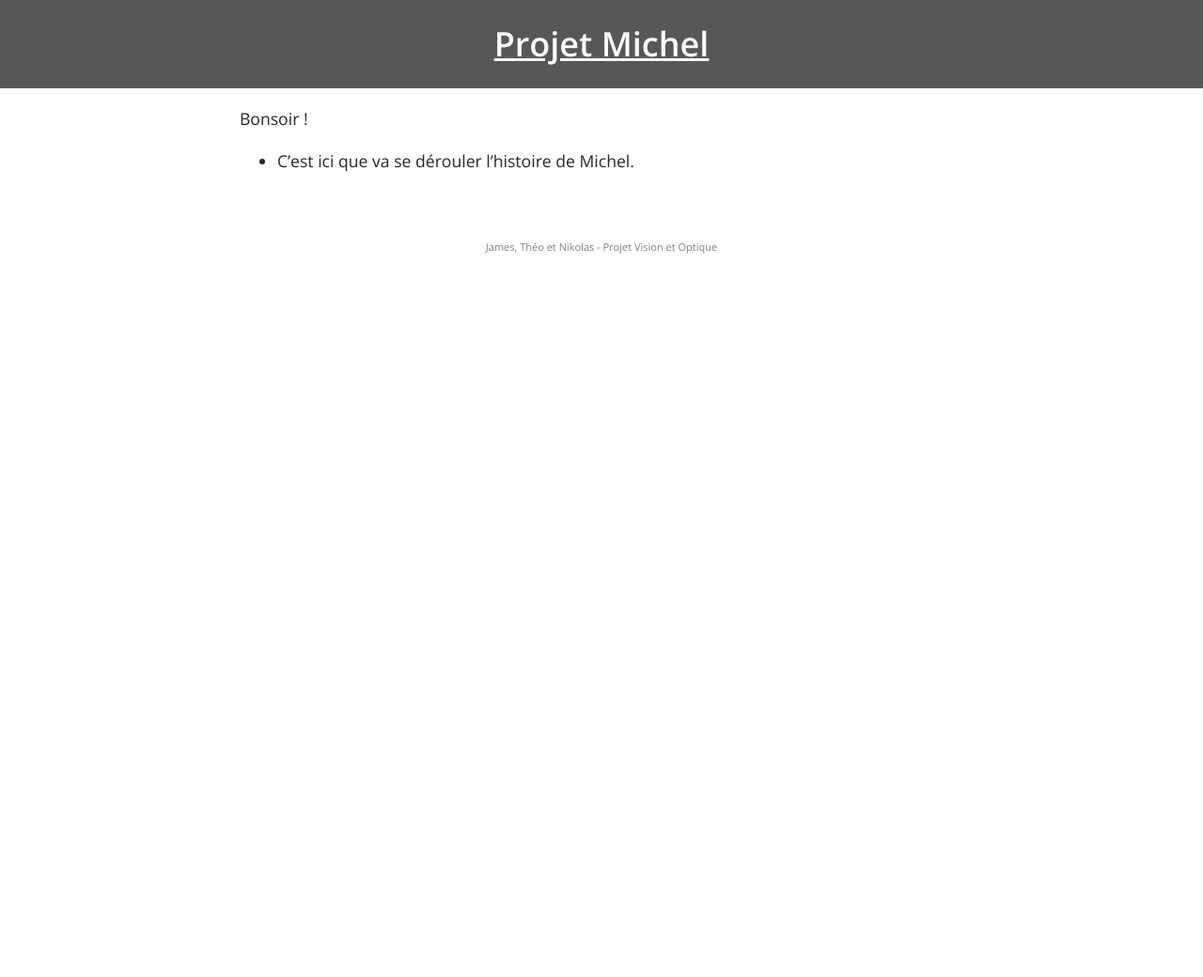
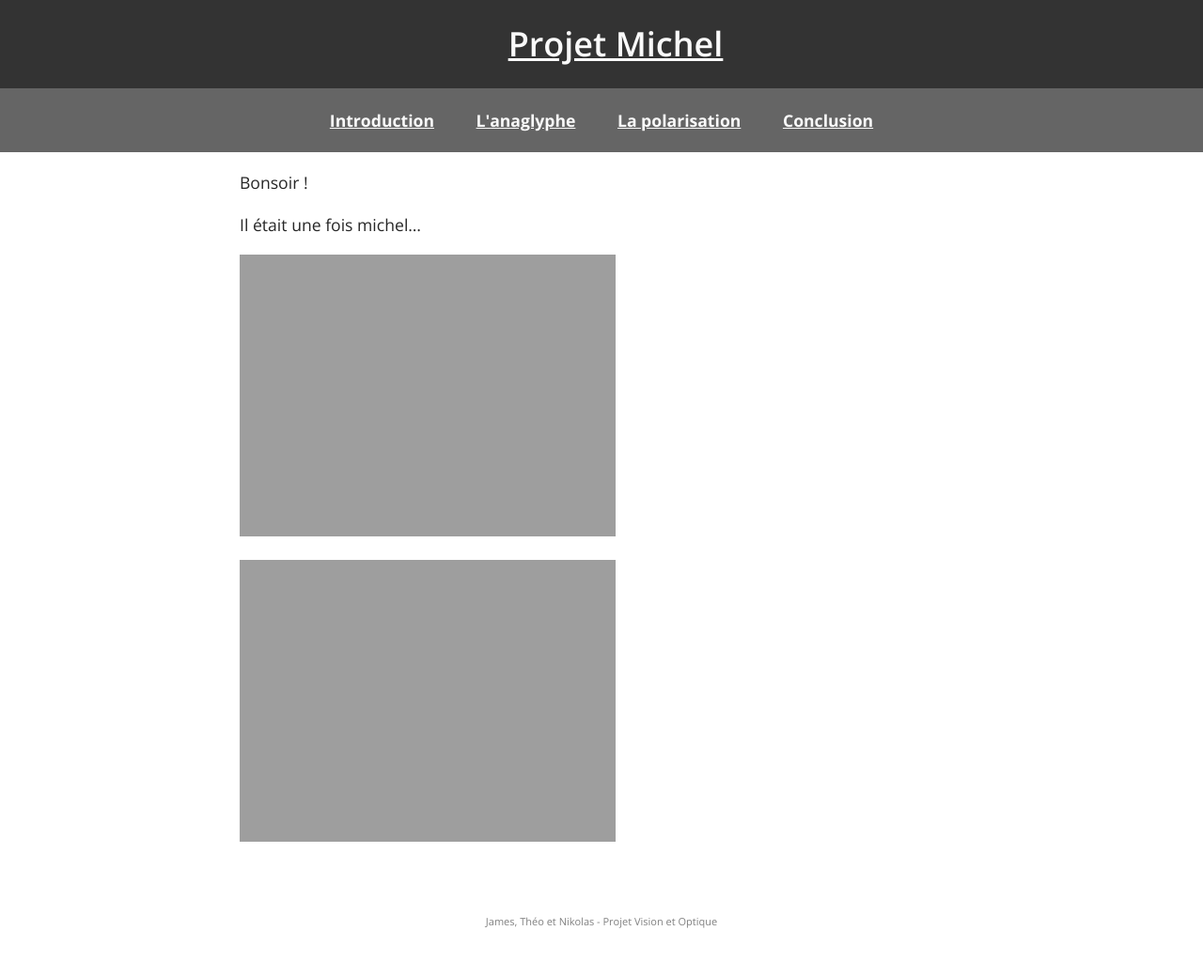
Before and after one commit to TrakJohnson/ProjetMichel, a Jekyll site: the page built from index.md, in a window 1280 px wide. Shown: the whole page at 94% size. Built offline with Jekyll 4.4.1, drawn with Linux system fonts in a browser that asks for light colours; some web fonts are replaced; before the commit the page ends 900 px from its top, so only the background shows below that.

Commit message:
Added some stuff

```diff
--- a/_config.yml
+++ b/_config.yml
@@ -2,11 +2,16 @@
 title: Projet Michel
 description: >
   Il était une fois la 3D ...
-baseurl: "/ProjetMichel"
-url: "https://trakjohnson.github.io"
+baseurl: "ProjetMichel"
+url: "https://trakjohnson.github.io/"
 # Build Settings
 sass:
   sass_dir: _sass
 include: ['_pages']
+defaults:
+  - scope:
+      path: "assets/img"
+    values:
+      image: true
 kramdown:
   input: GFM
--- a/_config_dev.yml
+++ b/_config_dev.yml
@@ -8,5 +8,10 @@
 sass:
   sass_dir: _sass
 include: ['_pages']
+defaults:
+  - scope:
+      path: "assets/img"
+    values:
+      image: true
 kramdown:
   input: GFM
--- a/_includes/head.html
+++ b/_includes/head.html
@@ -7,7 +7,10 @@
 
   <link rel="stylesheet" href="{{ "/css/main.css" | prepend: site.baseurl | prepend: site.url }}">
   <link rel="canonical" href="{{ page.url | replace:'index.html','' | prepend: site.baseurl | prepend: site.url }}">
+
+  <link rel="icon" type="image/png" sizes="32x32" href={{ "/assets/favicon-16x16.png" | prepend: site.baseurl | prepend: site.url }}>
+  <link rel="icon" type="image/png" sizes="16x16" href={{ "/assets/favicon-32x32.png" | prepend: site.baseurl | prepend: site.url }}>
+
   <link href='https://fonts.googleapis.com/css?family=Open+Sans:400,300,700,800,600' rel='stylesheet' type='text/css'>
   <link href='https://fonts.googleapis.com/css?family=Muli:400,300' rel='stylesheet' type='text/css'>
-
 </head>
--- a/_includes/header.html
+++ b/_includes/header.html
@@ -1,4 +1,9 @@
-
+<div id="title-wrapper"><h1 id="top-title">{{site.title}}</h2></div>
 <div id="top-menu">
-  <h1 id="top-title">{{site.title}}</h2>
+  <div id="page-selection">
+    <a href="/chap0">Introduction</a>
+    <a href="/chap1">L'anaglyphe</a>
+    <a href="/chap2">La polarisation</a>
+    <a href="/chap3">Conclusion</a>
+  </div>
 </div>
--- a/_sass/_layout.scss
+++ b/_sass/_layout.scss
@@ -31,17 +31,32 @@ h1#top-title {
   font-size: 36px;
   color: #fafafa;
   text-decoration: underline;
+  padding-left: 30px;
 }
 
 h2 {
   font-size: 2em;
 }
 
+#title-wrapper {
+  background-color: #333;
+  padding: 20px 0px;
+  text-align: center;
+}
+
 #top-menu {
-  background-color: #575757;
+  background-color: #656565;
   width: 100%;
+  padding: 20px 0px 20px 0px;
+}
+
+#page-selection {
   text-align: center;
-  padding: 20px 0px 20px 0px;
+}
+
+#page-selection a {
+  color: #fafafa;
+  margin: 0px 20px;
 }
 
 /* Content */
@@ -74,13 +89,22 @@ main {
 
 .anaglyphe:after {
   content: "Hello";
-  position: absolute; left: 10px; top: 5px;
+  position: absolute;
+  left: 10px;
+  top: 5px;
   color: #aaffff;
 }
 
 .container {
   max-width: $content-width;
   margin: 0 auto;
+}
+
+.title-box {
+  width: 100%;
+  height: 40px;
+  padding: 30px;
+  font-weight: bold;
 }
 
 /* Footer */
--- a/index.md
+++ b/index.md
@@ -4,4 +4,8 @@ layout: default
 
 Bonsoir !
 
-* C'est ici que va se dérouler l'histoire de Michel.
+Il était une fois michel...
+
+![Test]({{ "/assets/img/anaglyphe-pic.jpg" | absolute_url }})
+
+![Test]({{ "/assets/img/anaglyphe-miseenplace.jpg" | absolute_url }})
```
Lines whose indentation alone changed are shown as unchanged.
